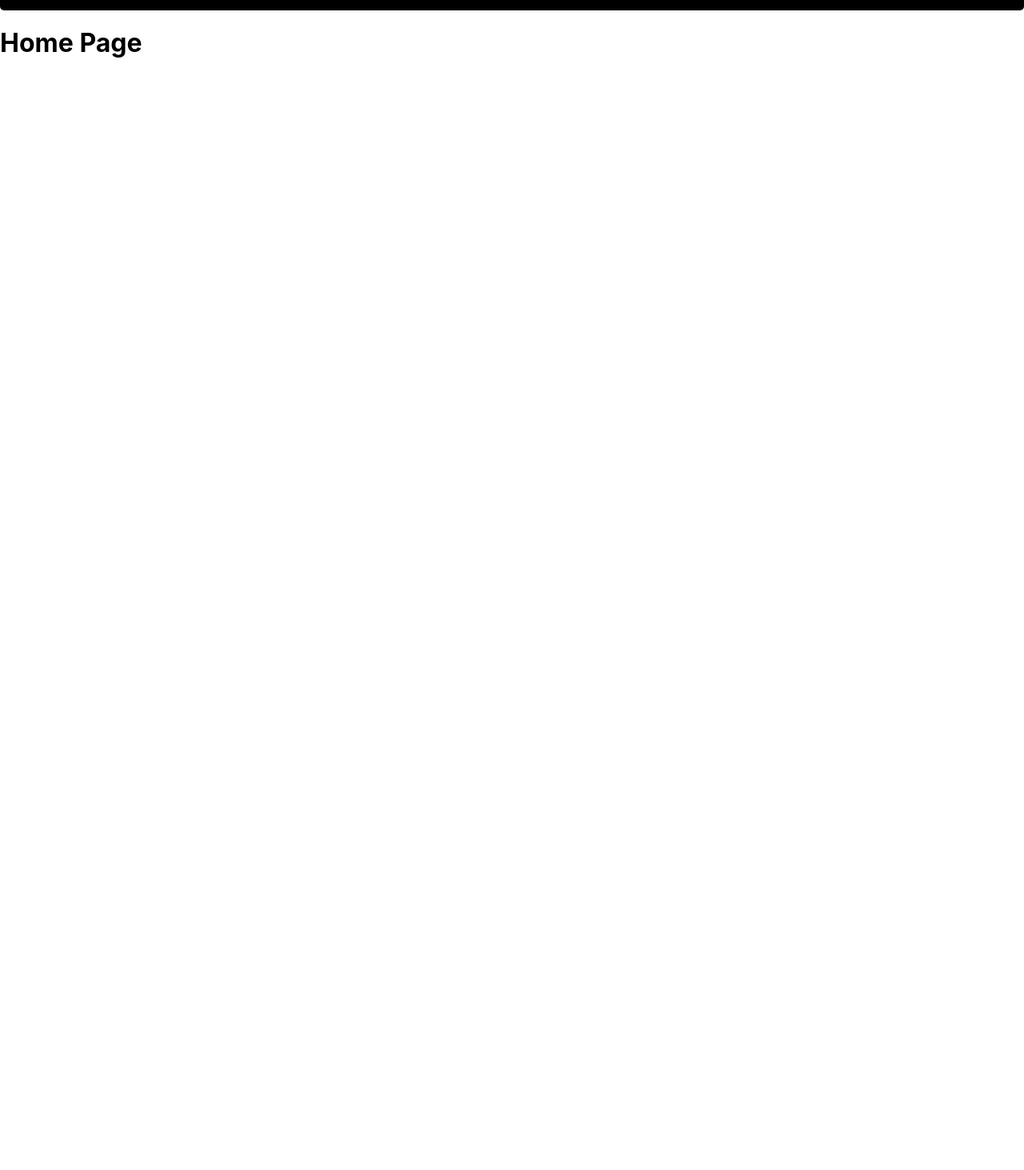
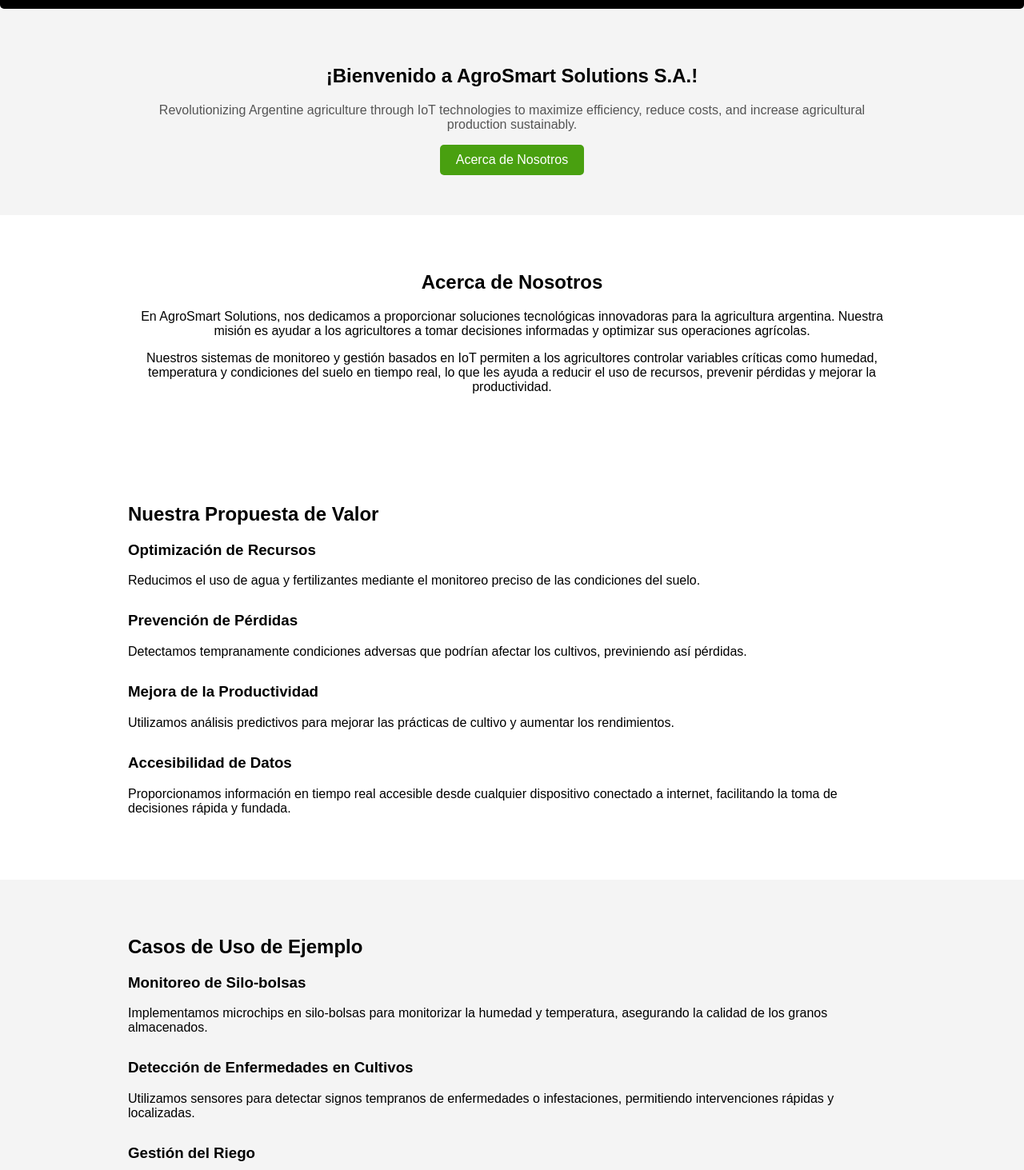
Before and after one commit to gnavarte/arquitectura, a React (Create React App) app: page / in a window 1280 px wide. Shown: the part 47-1510 px from the top of the page at 80% size. Before the commit the page ends 800 px from the top, so only its background shows below. Built offline with nearby package versions, Linux system fonts and the light colour scheme.

Commit message:
chore: Update homepage styling and add content sections

```diff
--- a/src/pages/HomePage/HomePage.css
+++ b/src/pages/HomePage/HomePage.css
@@ -0,0 +1,104 @@
+body {
+    font-family: Arial, sans-serif;
+    margin: 0;
+    padding: 0;
+}
+
+.container {
+    max-width: 960px;
+    margin: 0 auto;
+    padding: 0 20px;
+}
+
+.navigation-bar {
+    background-color: #333;
+    color: #fff;
+    padding: 10px 0;
+}
+
+.navigation-bar ul {
+    list-style-type: none;
+    margin: 0;
+    padding: 0;
+}
+
+.navigation-bar ul li {
+    display: inline;
+    margin-right: 20px;
+}
+
+.navigation-bar ul li a {
+    color: #fff;
+    text-decoration: none;
+}
+
+.hero {
+    background-color: #f4f4f4;
+    padding: 50px 0;
+    text-align: center;
+}
+
+.hero h1 {
+    margin-bottom: 20px;
+}
+
+.hero p {
+    color: #555;
+}
+
+.about {
+    padding: 50px 0;
+    text-align: center;
+}
+
+.about h2 {
+    margin-bottom: 20px;
+}
+
+.features {
+    padding: 50px 0;
+}
+
+.features h2 {
+    margin-bottom: 20px;
+}
+
+.feature {
+    margin-bottom: 30px;
+}
+
+.use-cases {
+    background-color: #f4f4f4;
+    padding: 50px 0;
+}
+
+.use-cases h2 {
+    margin-bottom: 20px;
+}
+
+.use-case {
+    margin-bottom: 30px;
+}
+
+.btn {
+    display: inline-block;
+    background-color: #49a010;
+    color: #fff;
+    padding: 10px 20px;
+    border: none;
+    border-radius: 5px;
+    text-decoration: none;
+    transition: background-color 0.3s ease;
+}
+
+.btn:hover {
+    background-color: #3a7f0d;
+}
+
+.btn-primary {
+    background-color: #49a010;
+}
+
+.btn-primary:hover {
+    background-color: #3a7f0d;
+}
--- a/src/pages/HomePage/HomePage.jsx
+++ b/src/pages/HomePage/HomePage.jsx
@@ -1,10 +1,65 @@
 import NavigationBar from "../../components/NavigationBar/NavigationBar";
+import './HomePage.css';
 
 function HomePage() {
     return (
         <div>
             <NavigationBar />
-            <h1>Home Page</h1>
+            <section className="hero">
+                <div className="container">
+                    <h1>¡Bienvenido a AgroSmart Solutions S.A.!</h1>
+                    <p>Revolutionizing Argentine agriculture through IoT technologies to maximize efficiency, reduce costs, and increase agricultural production sustainably.</p>
+                    <a href="#about" className="btn btn-primary">Acerca de Nosotros</a>
+                </div>
+            </section>
+
+            <section id="about" className="about">
+                <div className="container">
+                    <h2>Acerca de Nosotros</h2>
+                    <p>En AgroSmart Solutions, nos dedicamos a proporcionar soluciones tecnológicas innovadoras para la agricultura argentina. Nuestra misión es ayudar a los agricultores a tomar decisiones informadas y optimizar sus operaciones agrícolas.</p>
+                    <p>Nuestros sistemas de monitoreo y gestión basados en IoT permiten a los agricultores controlar variables críticas como humedad, temperatura y condiciones del suelo en tiempo real, lo que les ayuda a reducir el uso de recursos, prevenir pérdidas y mejorar la productividad.</p>
+                </div>
+            </section>
+
+            <section className="features">
+                <div className="container">
+                    <h2>Nuestra Propuesta de Valor</h2>
+                    <div className="feature">
+                        <h3>Optimización de Recursos</h3>
+                        <p>Reducimos el uso de agua y fertilizantes mediante el monitoreo preciso de las condiciones del suelo.</p>
+                    </div>
+                    <div className="feature">
+                        <h3>Prevención de Pérdidas</h3>
+                        <p>Detectamos tempranamente condiciones adversas que podrían afectar los cultivos, previniendo así pérdidas.</p>
+                    </div>
+                    <div className="feature">
+                        <h3>Mejora de la Productividad</h3>
+                        <p>Utilizamos análisis predictivos para mejorar las prácticas de cultivo y aumentar los rendimientos.</p>
+                    </div>
+                    <div className="feature">
+                        <h3>Accesibilidad de Datos</h3>
+                        <p>Proporcionamos información en tiempo real accesible desde cualquier dispositivo conectado a internet, facilitando la toma de decisiones rápida y fundada.</p>
+                    </div>
+                </div>
+            </section>
+
+            <section className="use-cases">
+                <div className="container">
+                    <h2>Casos de Uso de Ejemplo</h2>
+                    <div className="use-case">
+                        <h3>Monitoreo de Silo-bolsas</h3>
+                        <p>Implementamos microchips en silo-bolsas para monitorizar la humedad y temperatura, asegurando la calidad de los granos almacenados.</p>
+                    </div>
+                    <div className="use-case">
+                        <h3>Detección de Enfermedades en Cultivos</h3>
+                        <p>Utilizamos sensores para detectar signos tempranos de enfermedades o infestaciones, permitiendo intervenciones rápidas y localizadas.</p>
+                    </div>
+                    <div className="use-case">
+                        <h3>Gestión del Riego</h3>
+                        <p>Empleamos sensores de humedad del suelo que activan sistemas de riego solo cuando es necesario, optimizando el uso del agua.</p>
+                    </div>
+                </div>
+            </section>
         </div>
     );
 }
```
